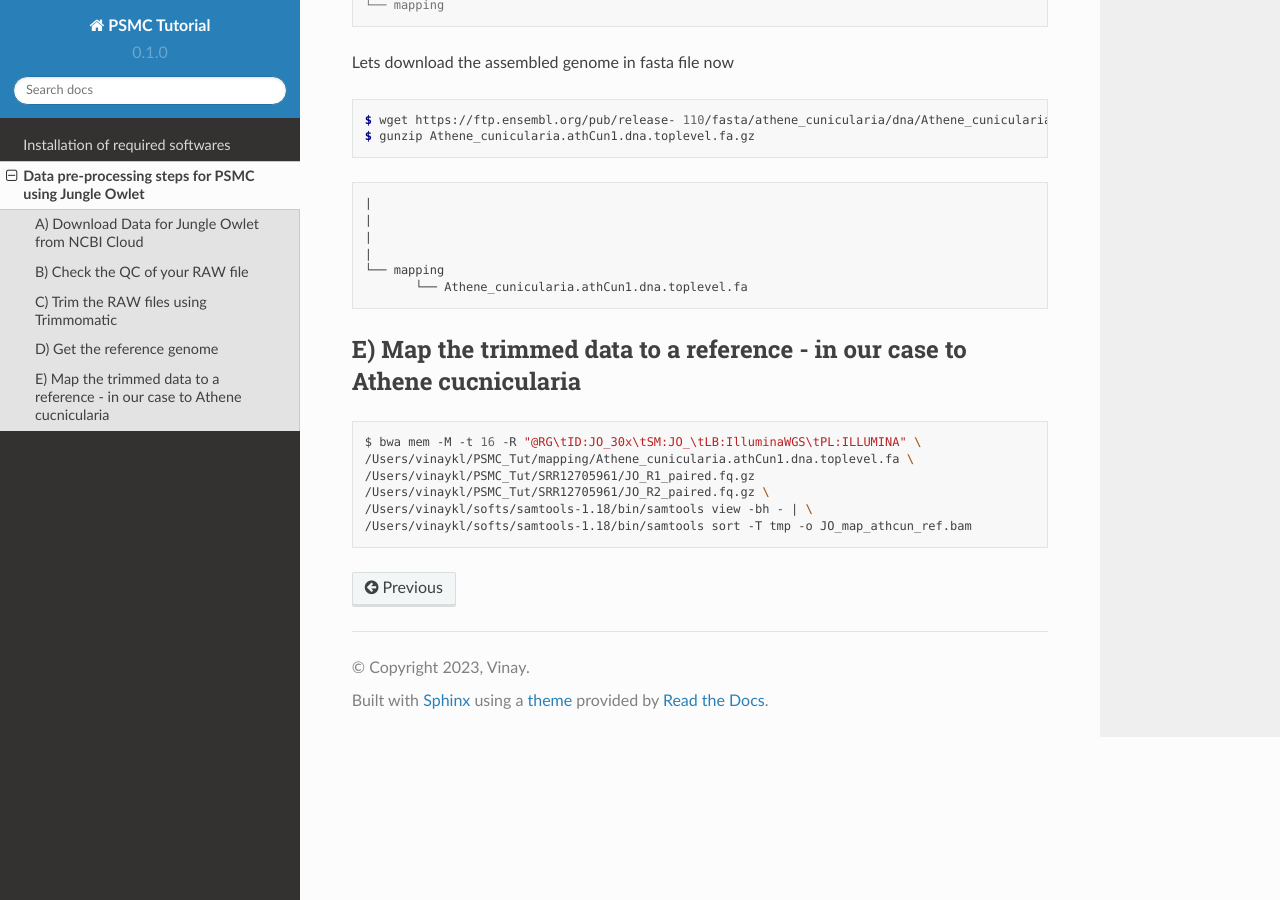
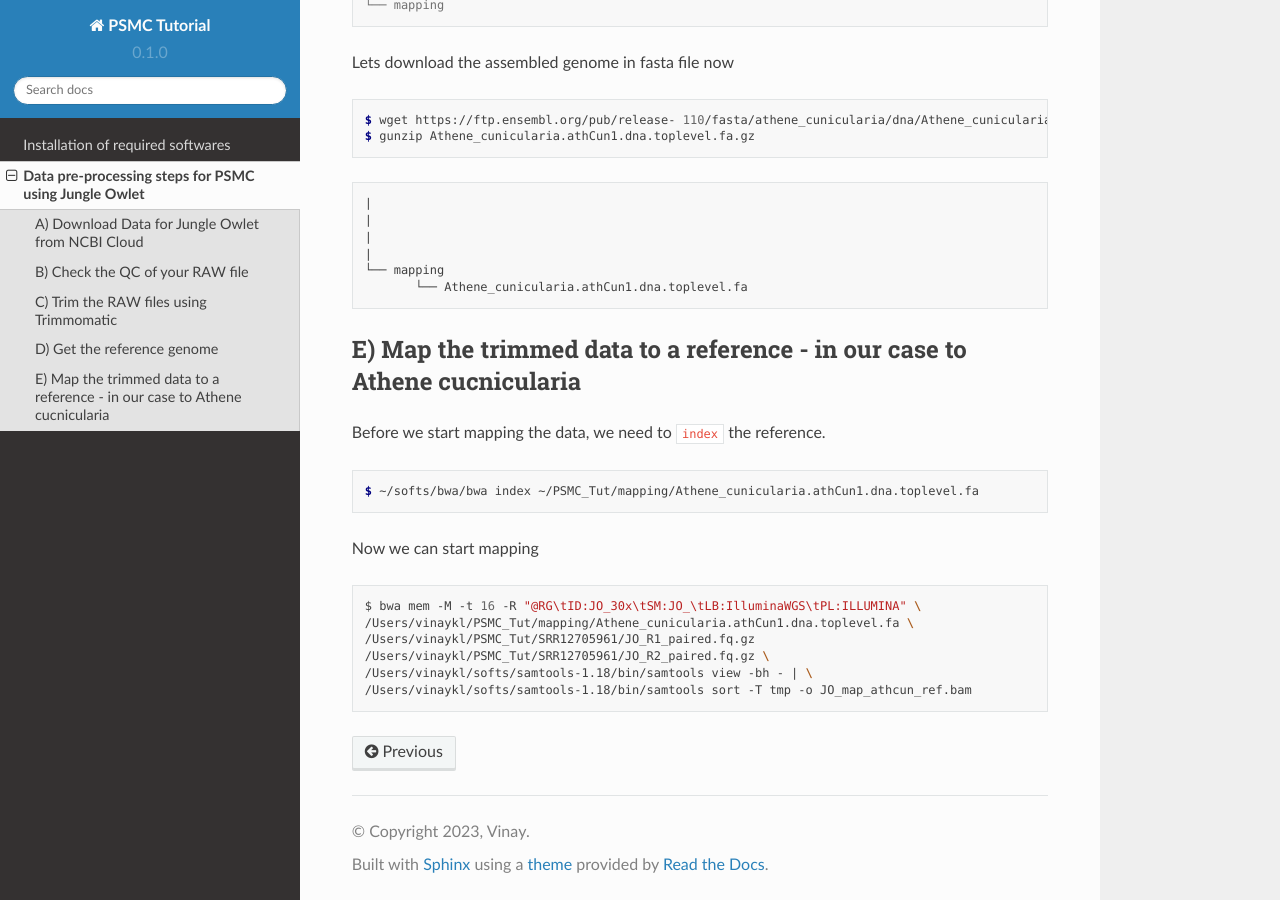
Before and after one commit to stachyris/PSMC_Tutorial-BirdLab, a Sphinx documentation site: the page built from docs/source/01_Data_Pre-Processing.rst, in a window 1280 px wide and 900 px high, scrolled down 1559 px. Built offline with Sphinx 7.4.7 and the Read the Docs theme 2.0.0, drawn with Linux system fonts in a browser that asks for light colours.

Commit message:
Indexing 01_Data_Pre-Processing.rst

```diff
--- a/docs/source/01_Data_Pre-Processing.rst
+++ b/docs/source/01_Data_Pre-Processing.rst
@@ -89,6 +89,14 @@ Lets download the assembled genome in fasta file now
 
 E) Map the trimmed data to a reference - in our case to Athene cucnicularia
 ---------------------------------------------------------------------------
+Before we start mapping the data, we need to ``index`` the reference.
+
+.. code-block:: console
+
+ $ ~/softs/bwa/bwa index ~/PSMC_Tut/mapping/Athene_cunicularia.athCun1.dna.toplevel.fa
+
+Now we can start mapping
+
 
 .. code-block:: bash
 
```
